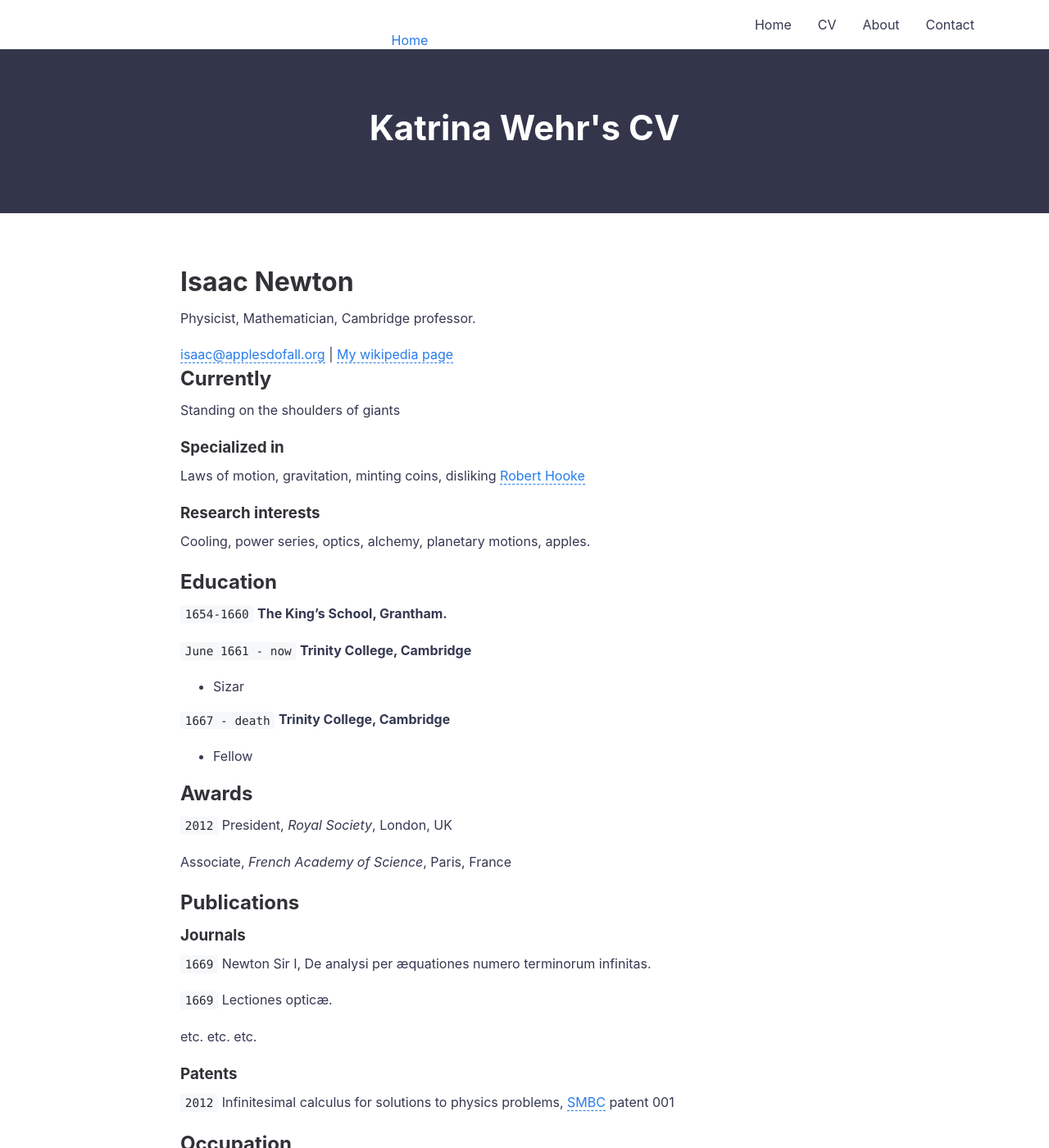
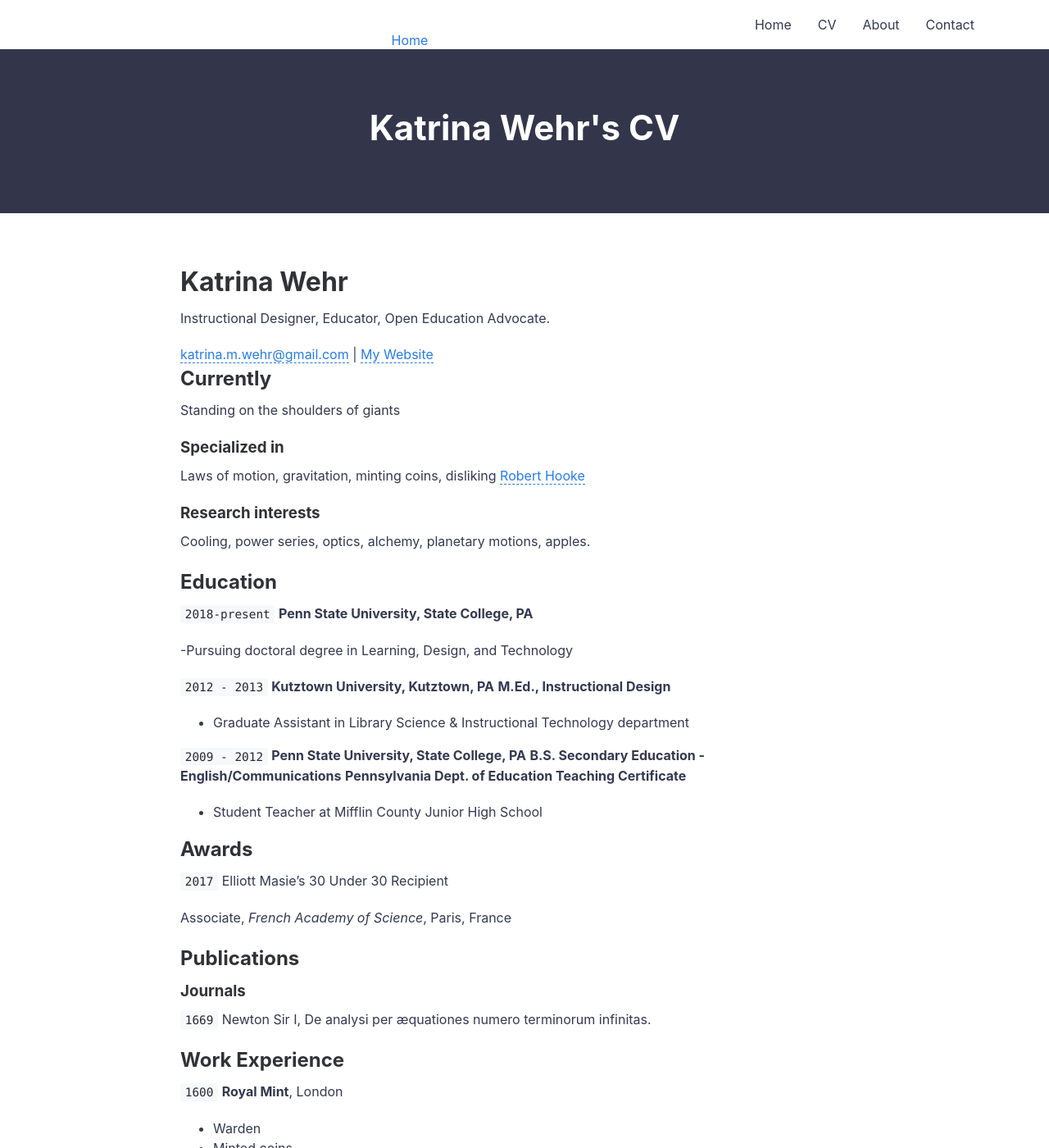
Before and after one commit to kat-wehr/kat-wehr.github.io, a Jekyll site: the page built from cv.md, in a window 1280 px wide and 1400 px high. Shown: the whole window at 82% size. Built offline with Jekyll 4.4.1, drawn with Linux system fonts in a browser that asks for light colours.

Commit message:
Update cv.md

```diff
--- a/cv.md
+++ b/cv.md
@@ -4,12 +4,12 @@ title: Katrina Wehr's CV
 permalink: /cv/
 ---
 
-# Isaac Newton
-Physicist, Mathematician, Cambridge professor.
+# Katrina Wehr
+Instructional Designer, Educator, Open Education Advocate.
 
 <div id="webaddress">
-<a href="isaac@applesdofall.org">isaac@applesdofall.org</a>
-| <a href="http://en.wikipedia.org/wiki/Isaac_Newton">My wikipedia page</a>
+<a href="katrina.m.wehr@gmail.com">katrina.m.wehr@gmail.com</a>
+| <a href="/">My Website</a>
 </div>
 
 
@@ -29,25 +29,30 @@ Cooling, power series, optics, alchemy, planetary motions, apples.
 
 ## Education
 
-`1654-1660`
-__The King's School, Grantham.__
+`2018-present`
+__Penn State University, State College, PA__
 
-`June 1661 - now`
-__Trinity College, Cambridge__
+-Pursuing doctoral degree in Learning, Design, and Technology
 
-- Sizar
+`2012 - 2013`
+__Kutztown University, Kutztown, PA__
+__M.Ed., Instructional Design__
 
-`1667 - death`
-__Trinity College, Cambridge__
+- Graduate Assistant in Library Science & Instructional Technology department
 
-- Fellow
+`2009 - 2012`
+__Penn State University, State College, PA__
+__B.S. Secondary Education - English/Communications__
+__Pennsylvania Dept. of Education Teaching Certificate__
+
+- Student Teacher at Mifflin County Junior High School
 
 
 
 ## Awards
 
-`2012`
-President, *Royal Society*, London, UK
+`2017`
+Elliott Masie's 30 Under 30 Recipient
 
 Associate, *French Academy of Science*, Paris, France
 
@@ -62,18 +67,9 @@ Associate, *French Academy of Science*, Paris, France
 `1669`
 Newton Sir I, De analysi per æquationes numero terminorum infinitas.
 
-`1669`
-Lectiones opticæ.
-
-etc. etc. etc.
-
-### Patents
-
-`2012`
-Infinitesimal calculus for solutions to physics problems, [SMBC](http://www.techdirt.com/articles/20121011/09312820678/if-patents-had-been-around-time-newton.shtml) patent 001
 
 
-## Occupation
+## Work Experience
 
 `1600`
 __Royal Mint__, London
```
